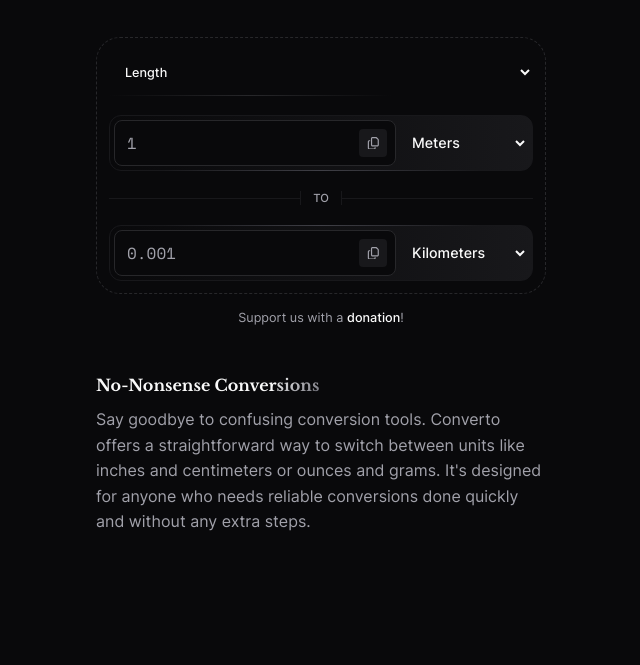
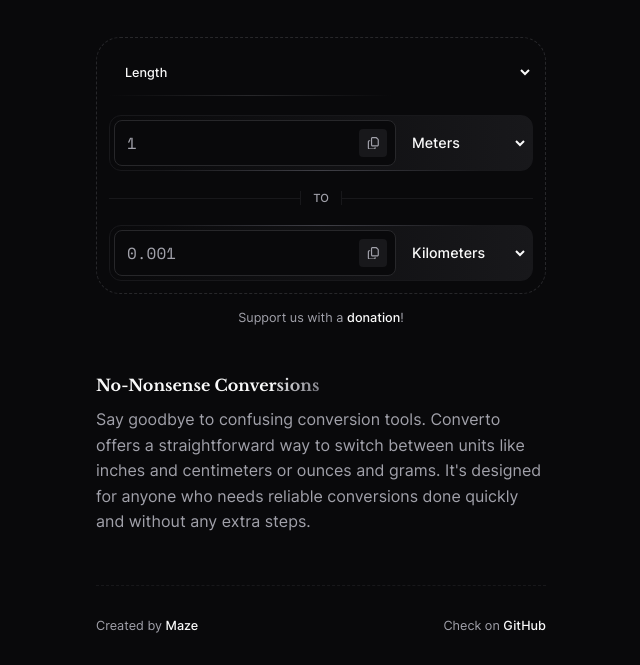
Before and after one commit to remvze/converto, an Astro site: page / in a window 1280 px wide. Shown: the part 151-816 px from the top of the page, without its empty margins (319-959 px from the left). Built offline with nearby package versions, Linux system fonts and the light colour scheme; Astro itself is replaced by a stand-in of ours.

Commit message:
feat: add footer

```diff
--- /dev/null
+++ b/src/components/footer.astro
@@ -0,0 +1,47 @@
+---
+import { Container } from './container';
+---
+
+<Container>
+  <footer class="footer">
+    <p>
+      Created by <a
+        href="https://x.com/remvze"
+        rel="noreferrer"
+        target="_blank"
+      >
+        Maze
+      </a>
+    </p>
+    <p>
+      Check on <a
+        href="https://github.com/remvze/converto"
+        rel="noreferrer"
+        target="_blank"
+      >
+        GitHub
+      </a>
+    </p>
+  </footer>
+</Container>
+
+<style>
+  .footer {
+    display: flex;
+    align-items: center;
+    justify-content: space-between;
+    padding: 32px 0;
+    border-top: 1px dashed var(--color-neutral-100);
+
+    & p {
+      font-size: var(--font-xsm);
+      color: var(--color-foreground-subtle);
+
+      & a {
+        font-weight: 500;
+        color: var(--color-foreground);
+        text-decoration: none;
+      }
+    }
+  }
+</style>
--- a/src/pages/index.astro
+++ b/src/pages/index.astro
@@ -3,10 +3,12 @@
 import { App } from '@/components/app';
 import Hero from '@/components/hero.astro';
 import About from '@/components/about.astro';
+import Footer from '@/components/footer.astro';
 ---
 
 <Layout>
   <Hero />
   <App client:load />
   <About />
+  <Footer />
 </Layout>
```
